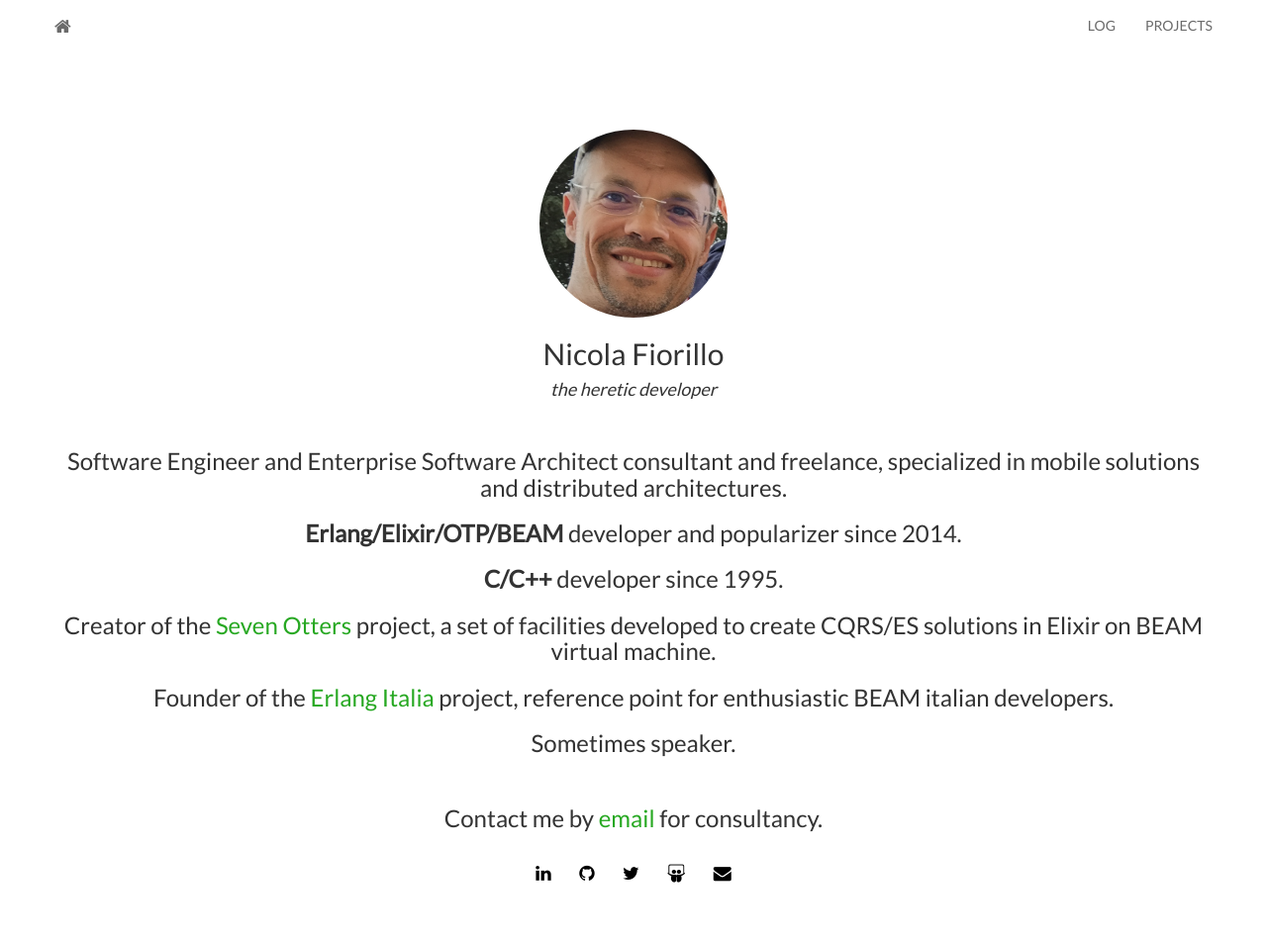
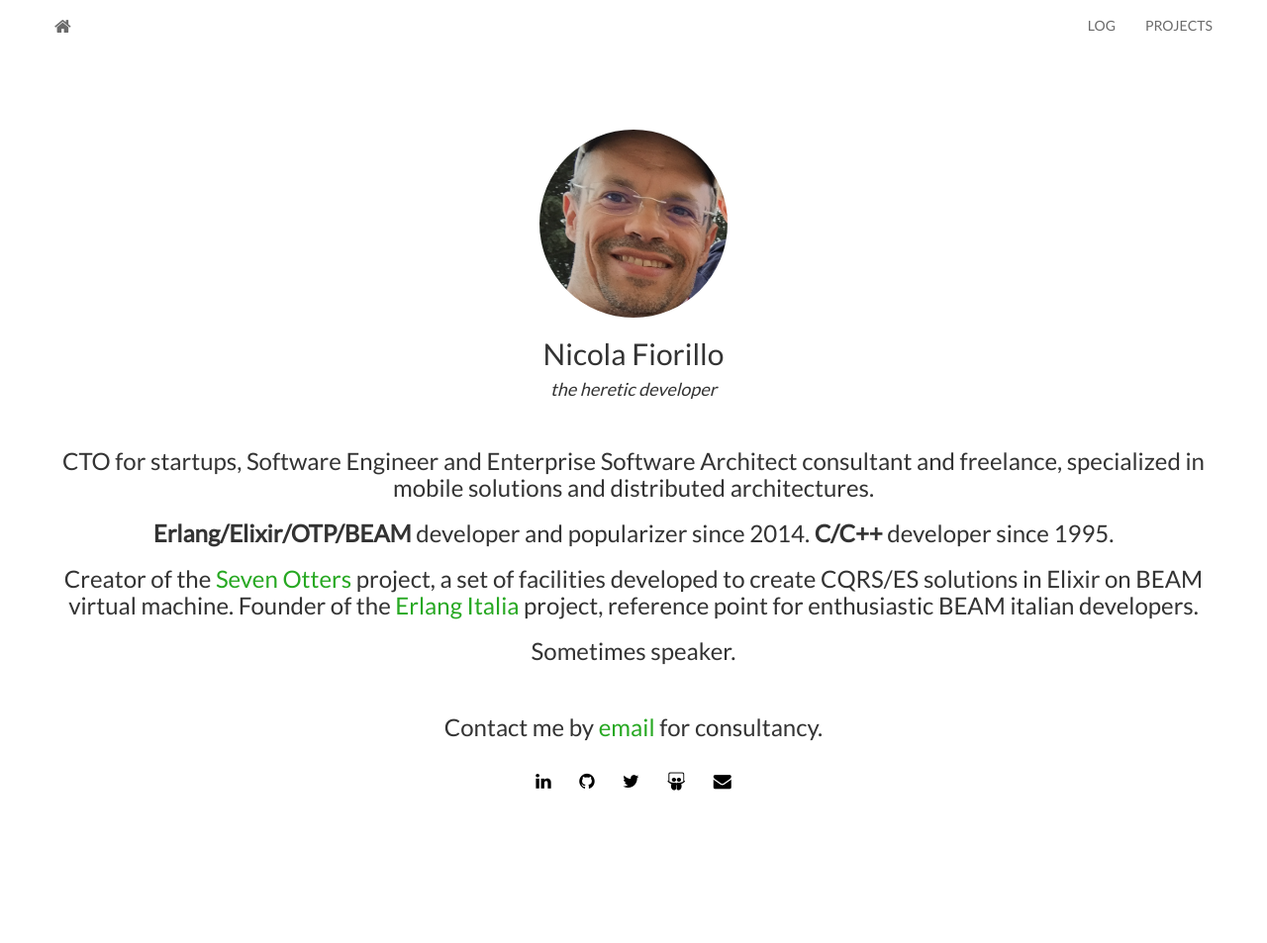
Before and after one commit to nicolafiorillo/nicolafiorillo.github.io, a Jekyll site: the page built from index.html, in a window 1280 px wide. Shown: the whole page at 99% size. Built offline with Jekyll 4.4.1, drawn with Linux system fonts in a browser that asks for light colours; nearby versions of some CDN libraries; the list of posts is cut into pages by our own code; after the commit the page ends 900 px from its top, so only the background shows below that.

Commit message:
Better first page.

```diff
--- a/index.html
+++ b/index.html
@@ -11,11 +11,9 @@ layout: home
  		<h2>{{ site.author }}</h2>
  		<h4><i>the heretic developer</i></h4>
 		<br/>
- 		<h3>Software Engineer and Enterprise Software Architect consultant and freelance, specialized in mobile solutions and distributed architectures.</h3>
-		<h3><b>Erlang/Elixir/OTP/BEAM</b> developer and popularizer since 2014.</h3>
-		<h3><b>C/C++</b> developer since 1995.</h3>
-		<h3>Creator of the <a href="https://www.sevenotters.org/">Seven Otters</a> project, a set of facilities developed to create CQRS/ES solutions in Elixir on BEAM virtual machine.</h3>
-		<h3>Founder of the <a href="https://erlangitalia.com/">Erlang Italia</a> project, reference point for enthusiastic BEAM italian developers.</h3>
+ 		<h3>CTO for startups, Software Engineer and Enterprise Software Architect consultant and freelance, specialized in mobile solutions and distributed architectures.</h3>
+		<h3><b>Erlang/Elixir/OTP/BEAM</b> developer and popularizer since 2014. <b>C/C++</b> developer since 1995.</h3>
+		<h3>Creator of the <a href="https://www.sevenotters.org/">Seven Otters</a> project, a set of facilities developed to create CQRS/ES solutions in Elixir on BEAM virtual machine. Founder of the <a href="https://erlangitalia.com/">Erlang Italia</a> project, reference point for enthusiastic BEAM italian developers.</h3>
   		<h3>Sometimes speaker.</h3>
 		<br/>
 
```
Also changed, not shown: _posts/2019-07-03-ws19.md (+3 -2 lines).
